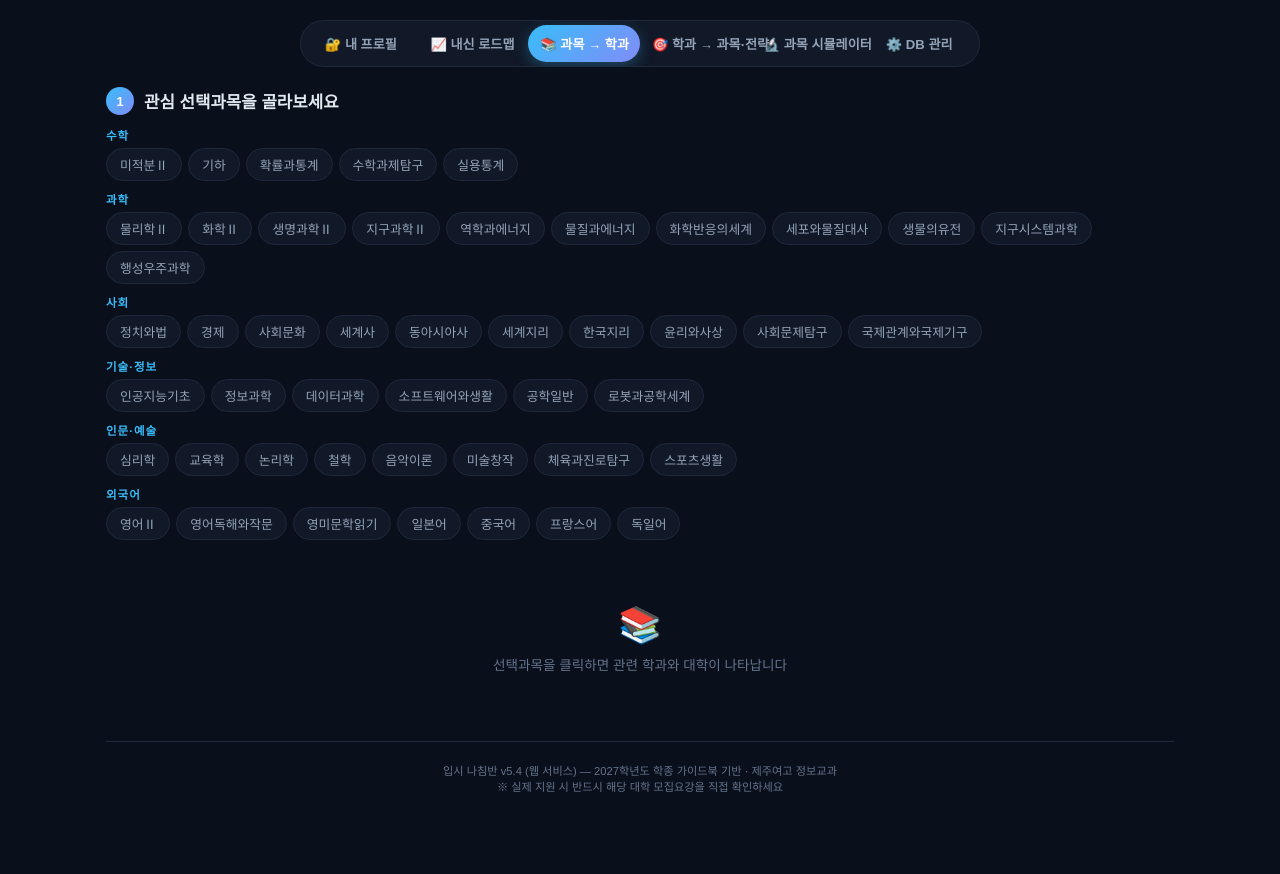
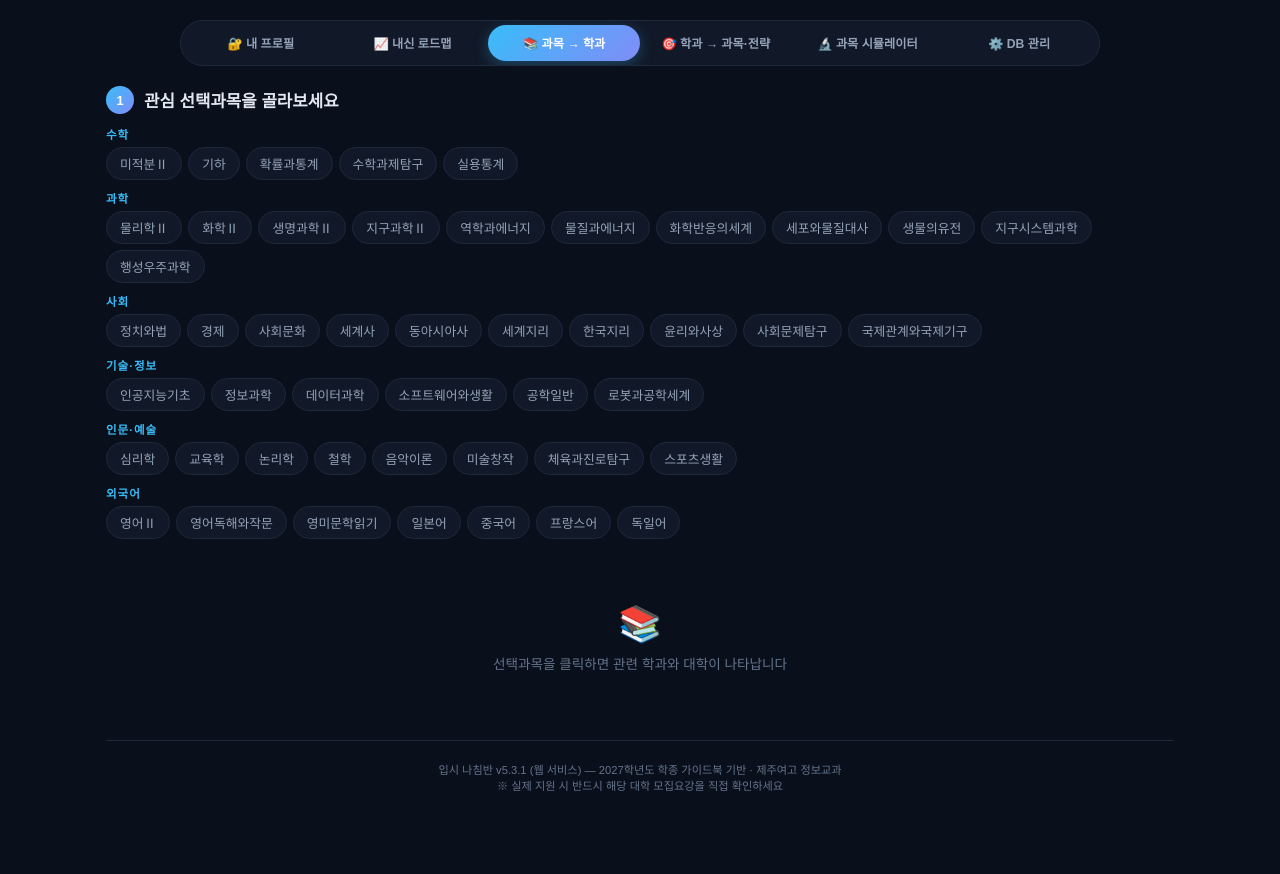
Before and after one commit to ai100shark-aha/nacheemban, a Python web app: template templates/index.html in a window 1280 px wide. Shown: the part 169-1043 px from the top of the page. After the commit the page ends 960 px from the top, so only its background shows below. Run offline with Jinja, Linux system fonts and the light colour scheme; the template is opened without the code that fills it, so the values that code supplies are empty; some web fonts are replaced.

Commit message:
v5.4.1: 탭바 디자인 수정

```diff
--- a/templates/index.html
+++ b/templates/index.html
@@ -11,14 +11,14 @@
 *{margin:0;padding:0;box-sizing:border-box}
 body{font-family:'Pretendard Variable','Noto Sans KR',sans-serif;background:var(--bg);color:var(--text);min-height:100vh}
 .app{max-width:1100px;margin:0 auto;padding:20px 16px 60px}
-.header{text-align:center;padding:28px 0 16px}
+.header{text-align:center;padding:28px 0 16px;background:var(--bg)}
 .header h1{font-size:1.9rem;font-weight:800;background:linear-gradient(135deg,var(--accent),var(--accent2),var(--accent3));-webkit-background-clip:text;-webkit-text-fill-color:transparent;margin-bottom:6px}
 .header p{color:var(--text2);font-size:.88rem;line-height:1.5}
 .badge{display:inline-block;background:var(--card2);border:1px solid var(--border);border-radius:20px;padding:4px 14px;font-size:.72rem;color:var(--accent);margin-top:8px}
 
 /* Mode tabs */
-.tabs{display:flex;justify-content:center;gap:0;margin:20px auto;max-width:680px;background:var(--card);border:1px solid var(--border);border-radius:30px;padding:4px;overflow-x:auto}
-.tab{flex:1;min-width:0;padding:9px 12px;border-radius:26px;border:none;background:transparent;color:var(--text2);font-size:.82rem;font-weight:600;cursor:pointer;transition:all .25s;font-family:inherit;white-space:nowrap}
+.tabs{display:flex;justify-content:center;gap:0;margin:20px auto;max-width:920px;background:var(--card);border:1px solid var(--border);border-radius:30px;padding:4px;overflow-x:auto}
+.tab{flex:1;min-width:0;padding:9px 10px;border-radius:26px;border:none;background:transparent;color:var(--text2);font-size:.76rem;font-weight:600;cursor:pointer;transition:all .25s;font-family:inherit;white-space:nowrap}
 .tab.active{background:linear-gradient(135deg,var(--accent),var(--accent2));color:#fff;box-shadow:0 4px 15px rgba(56,189,248,.3)}
 .tab:hover:not(.active){color:var(--text)}
 
@@ -177,7 +177,7 @@ body{font-family:'Pretendard Variable','Noto Sans KR',sans-serif;background:var(
 .empty-state{text-align:center;padding:40px 20px;color:var(--text3)}
 .empty-state .icon{font-size:2.5rem;margin-bottom:12px}
 .two-col{display:grid;grid-template-columns:280px 1fr;gap:16px}
-@media(max-width:768px){.two-col{grid-template-columns:1fr}.roadmap-grid{grid-template-columns:repeat(3,1fr)}.tabs{flex-wrap:nowrap;overflow-x:auto}}
+@media(max-width:768px){.two-col{grid-template-columns:1fr}.roadmap-grid{grid-template-columns:repeat(3,1fr)}.tabs{flex-wrap:nowrap;overflow-x:auto;max-width:100%}.tab{font-size:.68rem;padding:8px 6px}}
 </style>
 </head>
 <body>
@@ -349,8 +349,6 @@ function getUnivs(){
 function filterMaj(){if(!sTxt)return MAJORS;const q=sTxt.toLowerCase();return MAJORS.filter(m=>m.name.toLowerCase().includes(q)||m.desc.includes(q)||m.field.includes(q)||m.keywords.some(k=>k.includes(q)))}
 
 function render(){
-  // 로그인 상태면 프로필 등급 자동 반영
-  if(profileUser&&profileData&&profileData.grade){myGrade=parseFloat(profileData.grade)||0}
   document.getElementById('app').innerHTML=`
     <div class="header"><h1>🧭 입시 나침반</h1><p>선택과목과 학과/대학을 양방향으로 탐색하세요</p><span class="badge">2022 개정 교육과정 · 학종 DB ${UNIV_DB.length}개 대학</span></div>
     <div class="tabs">
@@ -362,7 +360,7 @@ function render(){
       <button class="tab ${mode==='C'?'active':''}" onclick="SM('C')">⚙️ DB 관리</button>
     </div>
     ${mode==='A'?renderA():mode==='B'?renderB():mode==='C'?renderC():mode==='D'?renderD():mode==='E'?renderE():renderF()}
-    <div class="footer">입시 나침반 v5.4 (웹 서비스) — 2027학년도 학종 가이드북 기반 · 제주여고 정보교과<br>※ 실제 지원 시 반드시 해당 대학 모집요강을 직접 확인하세요</div>`;
+    <div class="footer">입시 나침반 v5.3.1 (웹 서비스) — 2027학년도 학종 가이드북 기반 · 제주여고 정보교과<br>※ 실제 지원 시 반드시 해당 대학 모집요강을 직접 확인하세요</div>`;
 }
 
 function renderA(){
@@ -372,7 +370,7 @@ function renderA(){
     ${!selSub.size?'<div class="empty"><div class="empty-icon">📚</div><div class="empty-text">선택과목을 클릭하면 관련 학과와 대학이 나타납니다</div></div>':`
     <div class="no-print print-options"><button class="print-btn" onclick="window.print()">🖨️ 현재 결과 인쇄</button><button class="print-btn pdf" onclick="exportPDF()">📄 PDF 저장</button></div>
     <div class="stats"><div class="stat"><div class="stat-num">${selSub.size}</div><div class="stat-label">선택 과목</div></div><div class="stat"><div class="stat-num">${m.length}</div><div class="stat-label">관련 학과</div></div><div class="stat"><div class="stat-num">${m.filter(x=>x.mr>=.5).length}</div><div class="stat-label">강력 매칭</div></div><div class="stat"><div class="stat-num">${u.length}</div><div class="stat-label">지원가능 대학</div></div></div>
-    <div class="step" style="margin-bottom:16px"><div class="step-title" style="margin-bottom:8px"><span style="font-size:.85rem;font-weight:600;color:var(--accent2)">📊 내 평균등급으로 필터링 \${profileUser&&profileData&&profileData.grade?'(프로필 연동 ✓)':'(선택)'}</span></div>
+    <div class="step" style="margin-bottom:16px"><div class="step-title" style="margin-bottom:8px"><span style="font-size:.85rem;font-weight:600;color:var(--accent2)">📊 내 평균등급으로 필터링 (선택)</span></div>
     <div style="display:flex;align-items:center;gap:10px;flex-wrap:wrap">
       <input type="range" min="10" max="65" step="1" value="${myGrade*10||30}" oninput="setMyGrade(this.value/10)" style="flex:1;min-width:150px;accent-color:var(--accent)">
       <span style="font-size:.9rem;font-weight:700;color:var(--accent);min-width:60px">${myGrade?myGrade.toFixed(1)+'등급':'미설정'}</span>
@@ -1002,25 +1000,6 @@ function rUP(univs, matchedMajors){
     contextNote=`<div style="font-size:.72rem;color:var(--green);padding:8px 12px;background:rgba(52,211,153,.06);border:1px solid rgba(52,211,153,.15);border-radius:8px;margin-bottom:10px">✅ 매칭된 학과(${allMajorNames.slice(0,5).join(', ')}${allMajorNames.length>5?' 등':''})의 학과별 모집인원·경쟁률이 <b>●</b>로 표시됩니다. 학과 카드를 클릭하면 해당 학과 상세 전략을 확인할 수 있습니다.</div>`;
   }
 
-  // 합격 가능성 그룹 카운트
-  let grpCount={safe:0,fit:0,challenge:0,reach:0,nodata:0};
-  if(myGrade>0){
-    univs.forEach(u=>{
-      const best=u.mp.reduce((b,p)=>{if(!p.grades)return b;const g=p.grades['인문']||p.grades['자연'];return g?Math.min(b,g.avg):b},99);
-      if(best>=99){grpCount.nodata++}
-      else{const diff=best-myGrade;if(diff>=1.0)grpCount.safe++;else if(diff>=0.3)grpCount.fit++;else if(diff>=-0.3)grpCount.challenge++;else grpCount.reach++}
-    });
-    const total=grpCount.safe+grpCount.fit+grpCount.challenge+grpCount.reach;
-    if(total>0){
-      contextNote+=`<div style="display:flex;gap:6px;flex-wrap:wrap;margin-bottom:12px">
-        ${grpCount.safe?'<div style="flex:1;min-width:100px;text-align:center;padding:8px;border-radius:8px;background:rgba(52,211,153,.08);border:1px solid rgba(52,211,153,.2)"><div style="font-size:1.1rem;font-weight:800;color:var(--green)">'+grpCount.safe+'</div><div style="font-size:.65rem;color:var(--green)">✅ 안정</div></div>':''}
-        ${grpCount.fit?'<div style="flex:1;min-width:100px;text-align:center;padding:8px;border-radius:8px;background:rgba(251,191,36,.08);border:1px solid rgba(251,191,36,.2)"><div style="font-size:1.1rem;font-weight:800;color:var(--amber)">'+grpCount.fit+'</div><div style="font-size:.65rem;color:var(--amber)">🔶 적정</div></div>':''}
-        ${grpCount.challenge?'<div style="flex:1;min-width:100px;text-align:center;padding:8px;border-radius:8px;background:rgba(248,113,113,.08);border:1px solid rgba(248,113,113,.2)"><div style="font-size:1.1rem;font-weight:800;color:var(--red)">'+grpCount.challenge+'</div><div style="font-size:.65rem;color:var(--red)">🔺 도전</div></div>':''}
-        ${grpCount.reach?'<div style="flex:1;min-width:100px;text-align:center;padding:8px;border-radius:8px;background:rgba(100,116,139,.08);border:1px solid rgba(100,116,139,.2)"><div style="font-size:1.1rem;font-weight:800;color:var(--text3)">'+grpCount.reach+'</div><div style="font-size:.65rem;color:var(--text3)">⬆ 상향</div></div>':''}
-        ${grpCount.nodata?'<div style="flex:1;min-width:100px;text-align:center;padding:8px;border-radius:8px;background:var(--card2);border:1px solid var(--border)"><div style="font-size:1.1rem;font-weight:800;color:var(--text3)">'+grpCount.nodata+'</div><div style="font-size:.65rem;color:var(--text3)">데이터 없음</div></div>':''}
-      </div>`;
-    }
-  }
   return contextNote+univs.map(u=>{
     const io=openP.has(u.nm);
 
```
